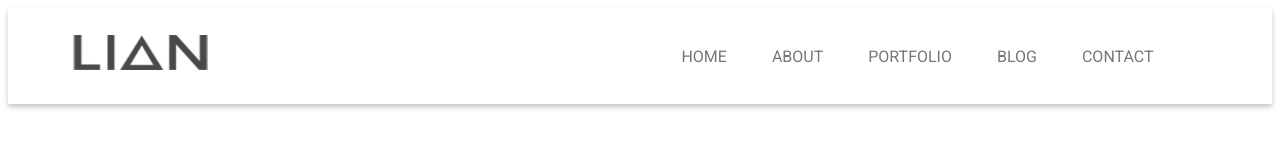
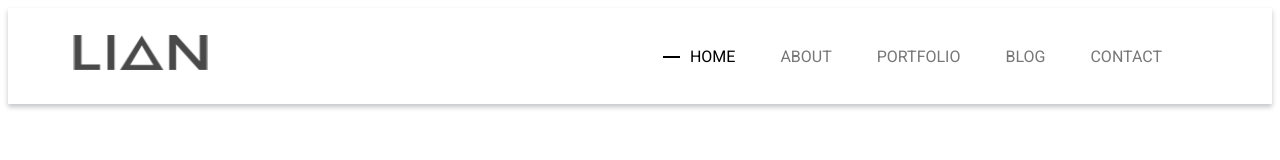
Before and after one commit to scorppavel/Lian, a plain HTML site: page index.html in a window 1280 px wide. Drawn offline with Linux system fonts and the light colour scheme.

Commit message:
Add active style main-menu

```diff
--- a/assets/style.css
+++ b/assets/style.css
@@ -28,7 +28,7 @@ a {
 }
 
 .logo-img img {
-  padding-right: 425px;
+  padding-right: 415px;
   margin: 27px 0 30px 0;
   width: 135px;
   height: 35px;
@@ -42,3 +42,16 @@ a {
 .main-menu ul {
   display: flex;
 }
+
+.active {
+  color: #000;
+}
+
+.active::before {
+  content: " ";
+  display: inline-block;
+  border: 1px solid #000;
+  width: 15px;
+  margin-right: 10px;
+  vertical-align: middle;
+  }
--- a/index.html
+++ b/index.html
@@ -18,7 +18,7 @@
       </div>
     <div class="main-menu">
       <ul>
-        <li><a href="index.html">Home</a></li>
+        <li><a class="active" href="index.html">Home</a></li>
         <li><a href="#">About</a></li>
         <li><a href="#">Portfolio</a></li>
         <li><a href="#">Blog</a></li>
@@ -27,6 +27,7 @@
     </div>
     </div>
   </section>
+
 </body>
 
 </html>
```
Also changed, not shown: 1 other file.
